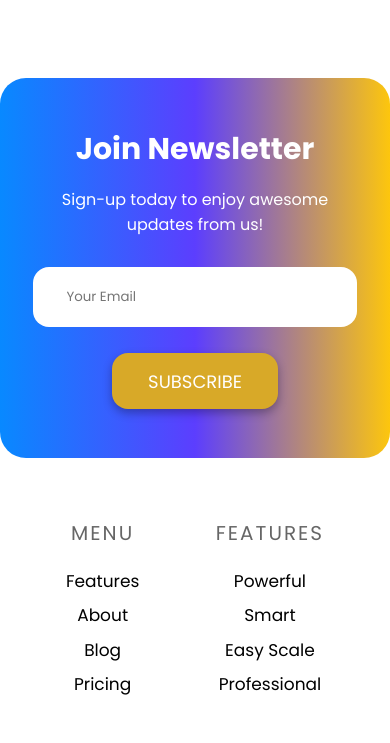
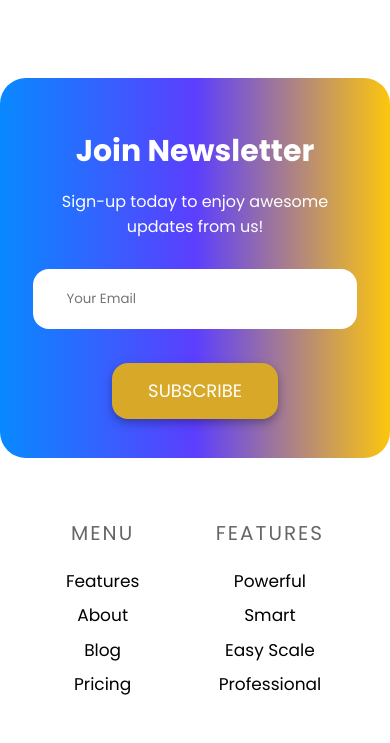
Before and after one commit to ChrissV2/MobileApp, a website: page index.html in a window 390 px wide. Shown: the part 10800-11543 px from the top of the page. Drawn offline with nearby package versions, Linux system fonts and the light colour scheme.

Commit message:
fixed newsletter section on small devices

```diff
--- a/src/sass/style.scss
+++ b/src/sass/style.scss
@@ -1651,10 +1651,21 @@ body {
 			width: 281px;
 			&-title {
 				font-size: 3rem;
+				margin-top: 1em;
 			}
 
 			&-paragraph {
 				font-size: 1.6rem;
+			}
+		}
+
+		&__bottomSide {
+			&-btn {
+				margin-bottom: 1em;
+			}
+
+			&-input {
+				margin-bottom: 2.5em;
 			}
 		}
 	}
```
Also changed, not shown: dist/css/style.min.css.
